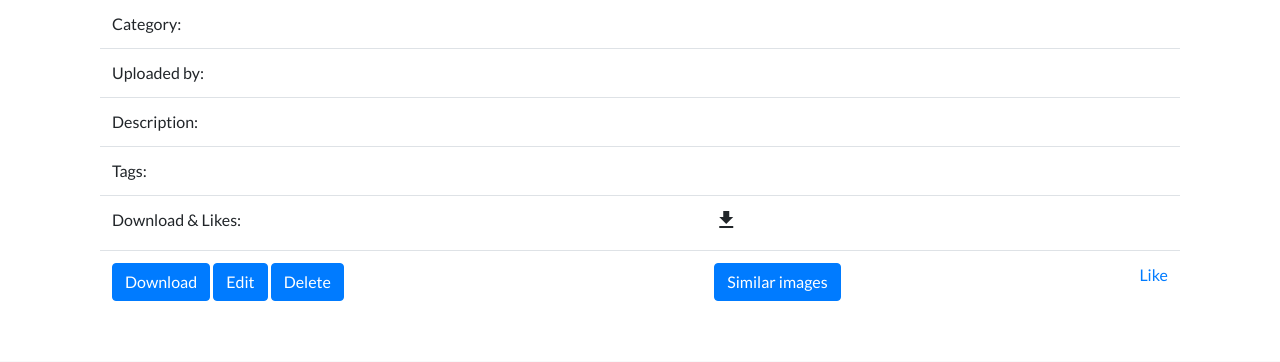
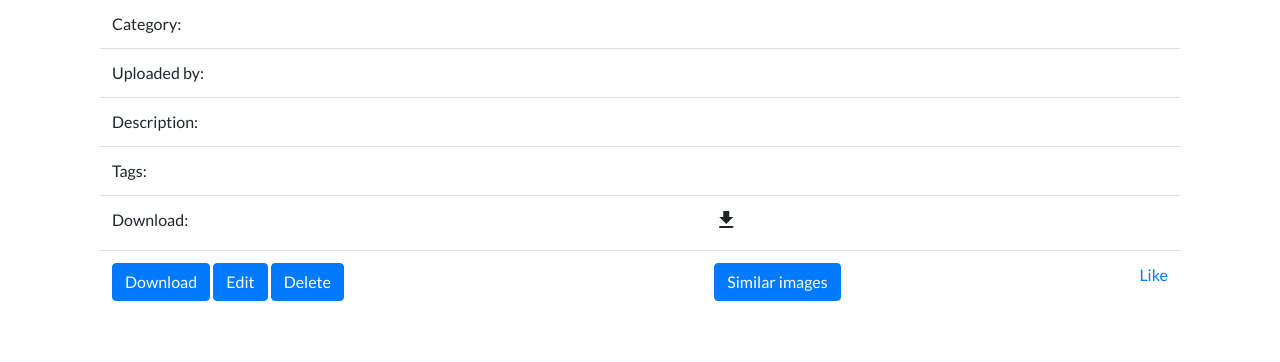
Before and after one commit to allen1124/CaThink, a Django app: template templates/image_detail.html in a window 1280 px wide. Shown: the part 148-510 px from the top of the page. Run offline with Django 3.2, Linux system fonts and the light colour scheme; the template is opened without the code that fills it, so the values that code supplies are empty; some libraries are stand-ins or nearby versions.

Commit message:
Download & like -> Download

```diff
--- a/templates/image_detail.html
+++ b/templates/image_detail.html
@@ -38,7 +38,7 @@
 						</td>
 					</tr>
 					<tr>
-						<td>Download & Likes:</td>
+						<td>Download:</td>
 						<td colspan="2"><i class="material-icons">file_download</i>{{ image.download_count }}</td>
 					</tr>
 					<tr>
```
